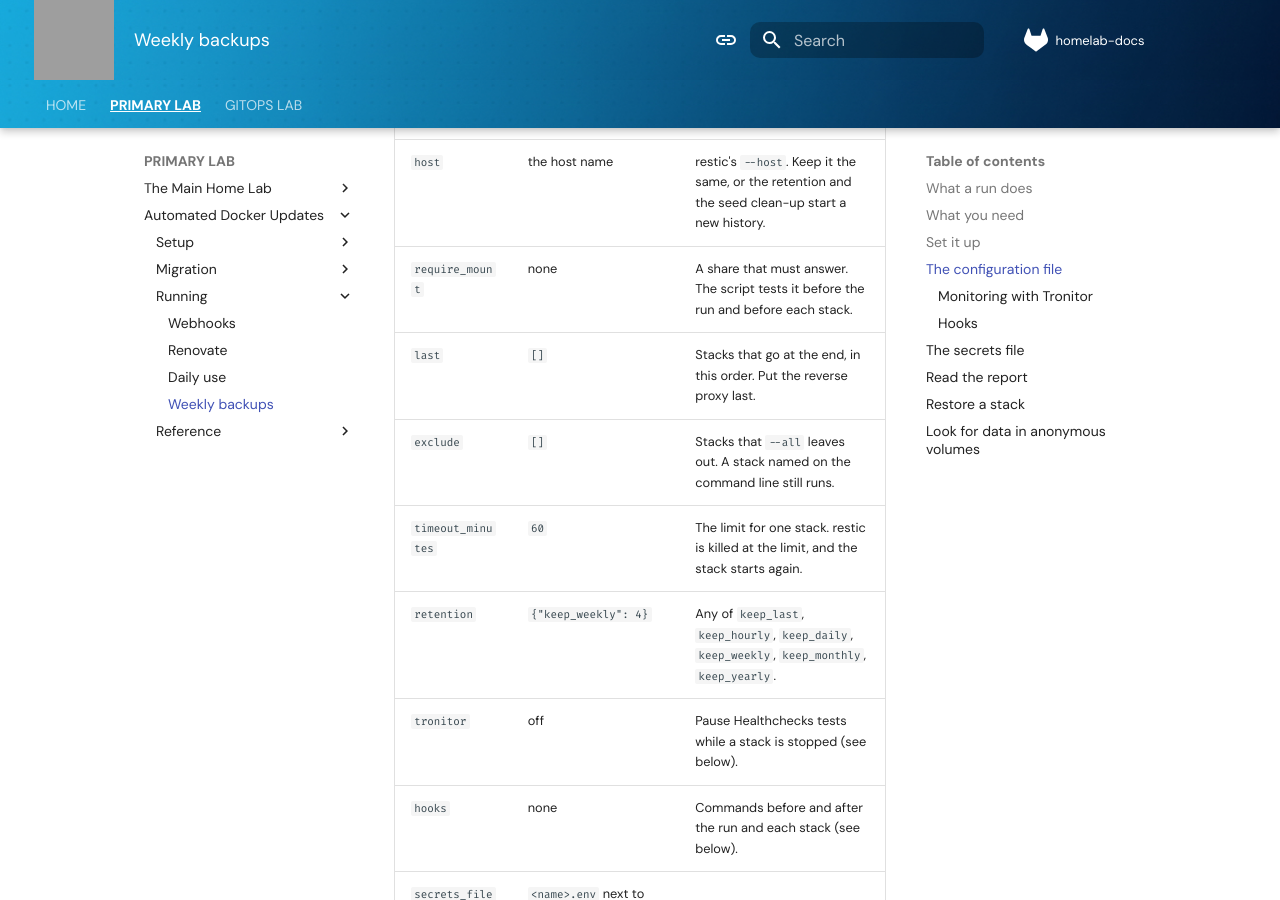
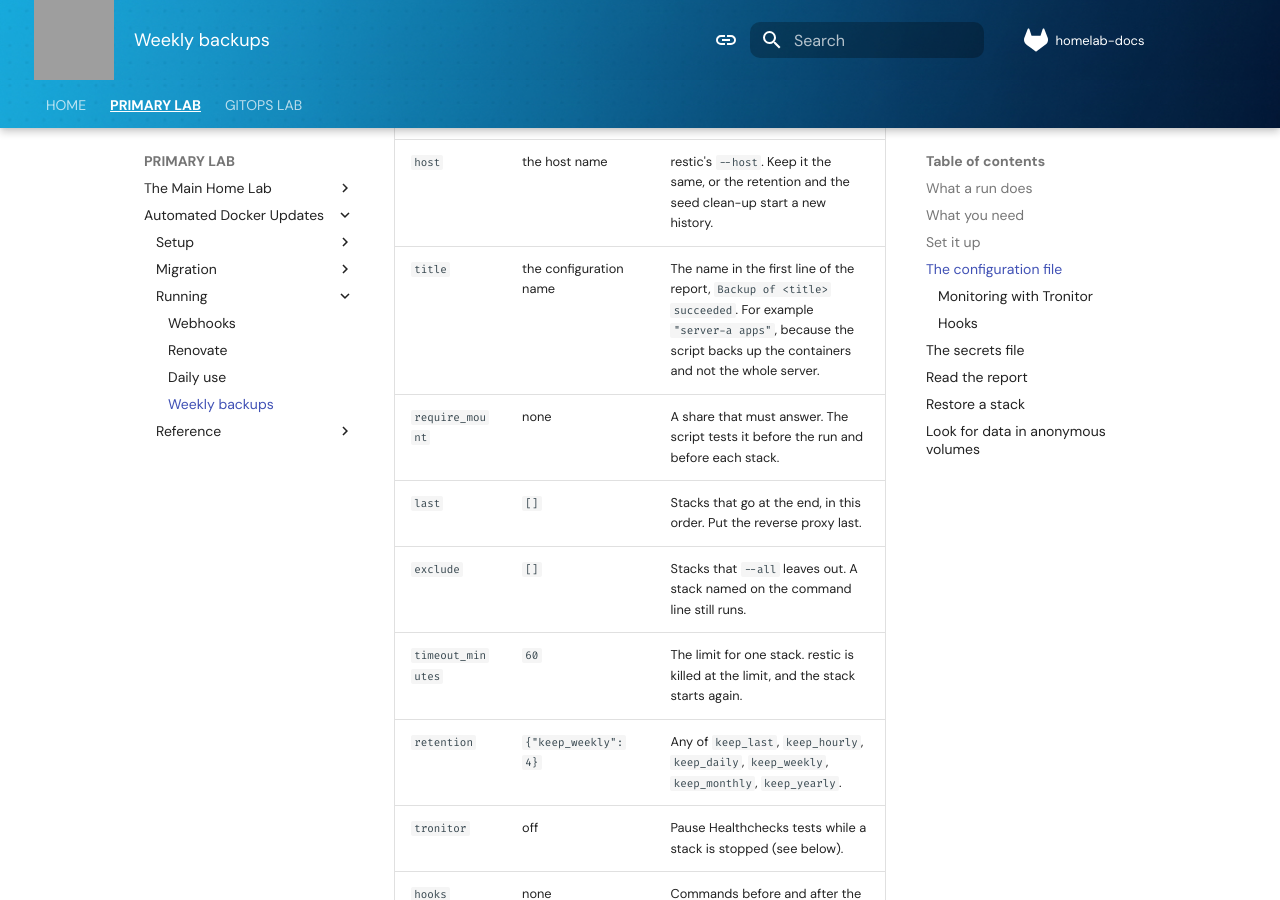
Before and after one commit to tronyx/homelab-docs, an MkDocs documentation site: the page built from docs/labs/docker-updates/backups.md, in a window 1280 px wide and 900 px high, scrolled down 4485 px. Built offline with MkDocs 1.6.1 and Material for MkDocs 9.7.7, drawn with Linux system fonts in a browser that asks for light colours; comment, search, counter and statistics services are not loaded; grey boxes are pictures that could not be loaded.

Commit message:
Backups: document the title key of the configuration
A configuration can set "title", the name in the first line of the
report. Without it, the report keeps the configuration name.

Co-Authored-By: Claude Opus 5.5 <noreply@anthropic.com>

```diff
--- a/docs/labs/docker-updates/backups.md
+++ b/docs/labs/docker-updates/backups.md
@@ -126,6 +126,7 @@ Do these steps on each server, in a root shell. The examples use `server-a`, wit
 | --- | --- | --- |
 | `data_roots` | (required) | Folders whose bind mounts are backed up, for example `["/home"]` or `["/srv/appdata"]`. Not `/`. |
 | `host` | the host name | restic's `--host`. Keep it the same, or the retention and the seed clean-up start a new history. |
+| `title` | the configuration name | The name in the first line of the report, `Backup of <title> succeeded`. For example `"server-a apps"`, because the script backs up the containers and not the whole server. |
 | `require_mount` | none | A share that must answer. The script tests it before the run and before each stack. |
 | `last` | `[]` | Stacks that go at the end, in this order. Put the reverse proxy last. |
 | `exclude` | `[]` | Stacks that `--all` leaves out. A stack named on the command line still runs. |
```
